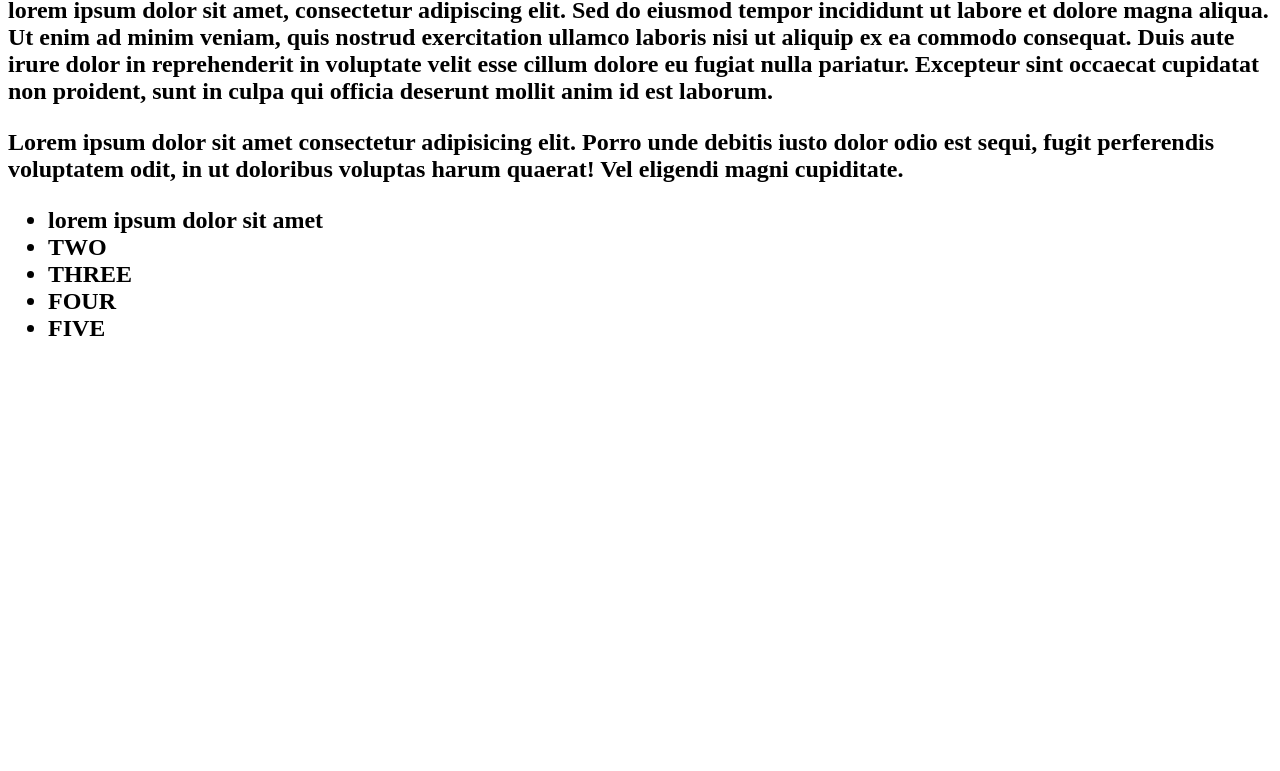
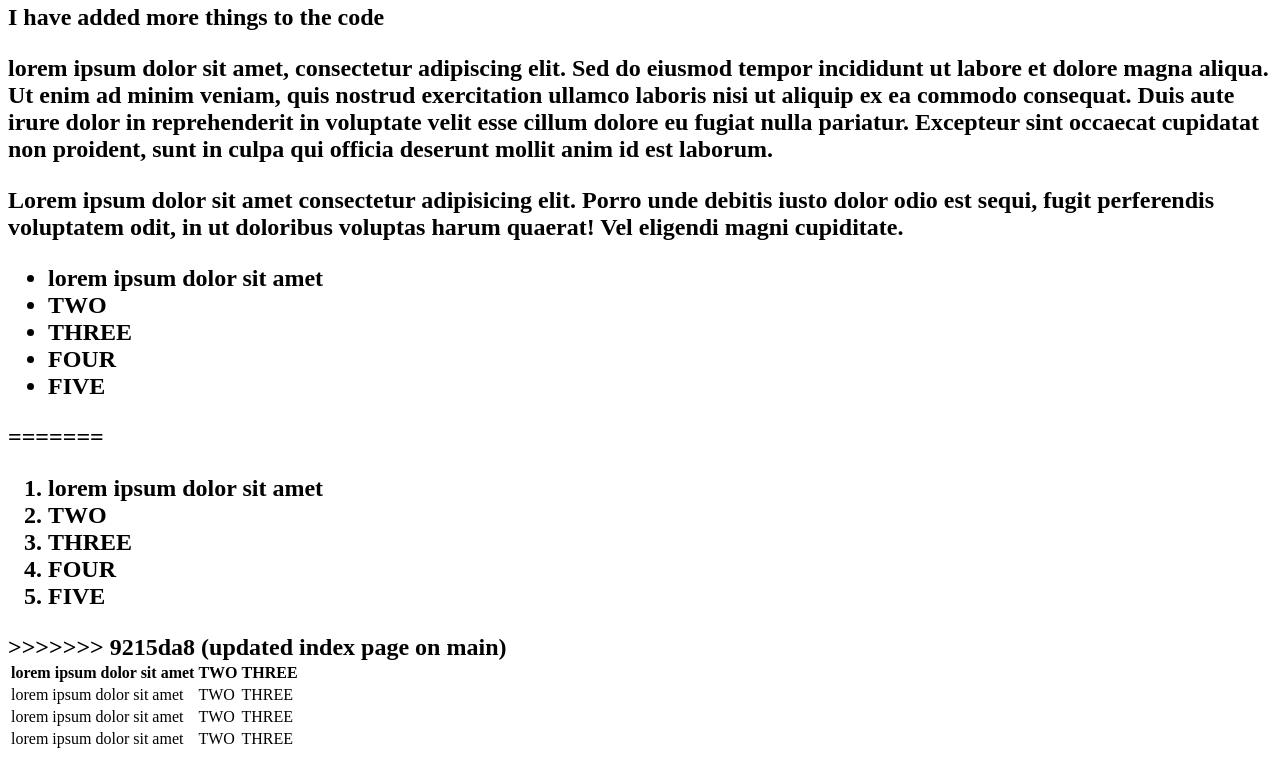
Before and after one commit to pcmedsinge/learn-git, a plain HTML site: page index.html in a window 1280 px wide. Shown: the part 639-1410 px from the top of the page. Before the commit the page ends 1005 px from the top, so only its background shows below. Drawn offline with Linux system fonts and the light colour scheme.

Commit message:
updated index page

```diff
--- a/index.html
+++ b/index.html
@@ -19,6 +19,7 @@
                 <li>FIVE</li>
 
             </ul>
+<<<<<<< HEAD
             <h2> I have added more things to the code<h2>
             <p>lorem ipsum dolor sit amet, consectetur adipiscing elit. Sed do eiusmod tempor incididunt ut
                 labore et dolore magna aliqua. Ut enim ad minim veniam, quis nostrud exercitation ullamco laboris nisi ut aliquip ex ea commodo consequat. Duis aute irure dolor in reprehenderit in voluptate velit esse cillum dolore eu fugiat nulla pariatur. Excepteur sint occaecat cupidatat non proident,
@@ -33,5 +34,36 @@
                         <li>FIVE</li>
 
                     </ul>
+=======
+            <ol>
+                <li>lorem ipsum dolor sit amet</li>
+                <li>TWO</li>
+                <li>THREE</li>
+                <li>FOUR</li>
+                <li>FIVE</li>
+
+            </ol>
+            <table>
+                <tr>
+                    <th>lorem ipsum dolor sit amet</th>
+                    <th>TWO</th>
+                    <th>THREE</th>
+                </tr>
+                <tr>
+                    <td>lorem ipsum dolor sit amet</td>
+                    <td>TWO</td>
+                    <td>THREE</td>
+                </tr>
+                <tr>
+                    <td>lorem ipsum dolor sit amet</td>
+                    <td>TWO</td>
+                    <td>THREE</td>
+                </tr>
+                <tr>
+                    <td>lorem ipsum dolor sit amet</td>
+                    <td>TWO</td>
+                    <td>THREE</td>
+                </tr>
+>>>>>>> 9215da8 (updated index page on main)
 </body>
 </html>
```
